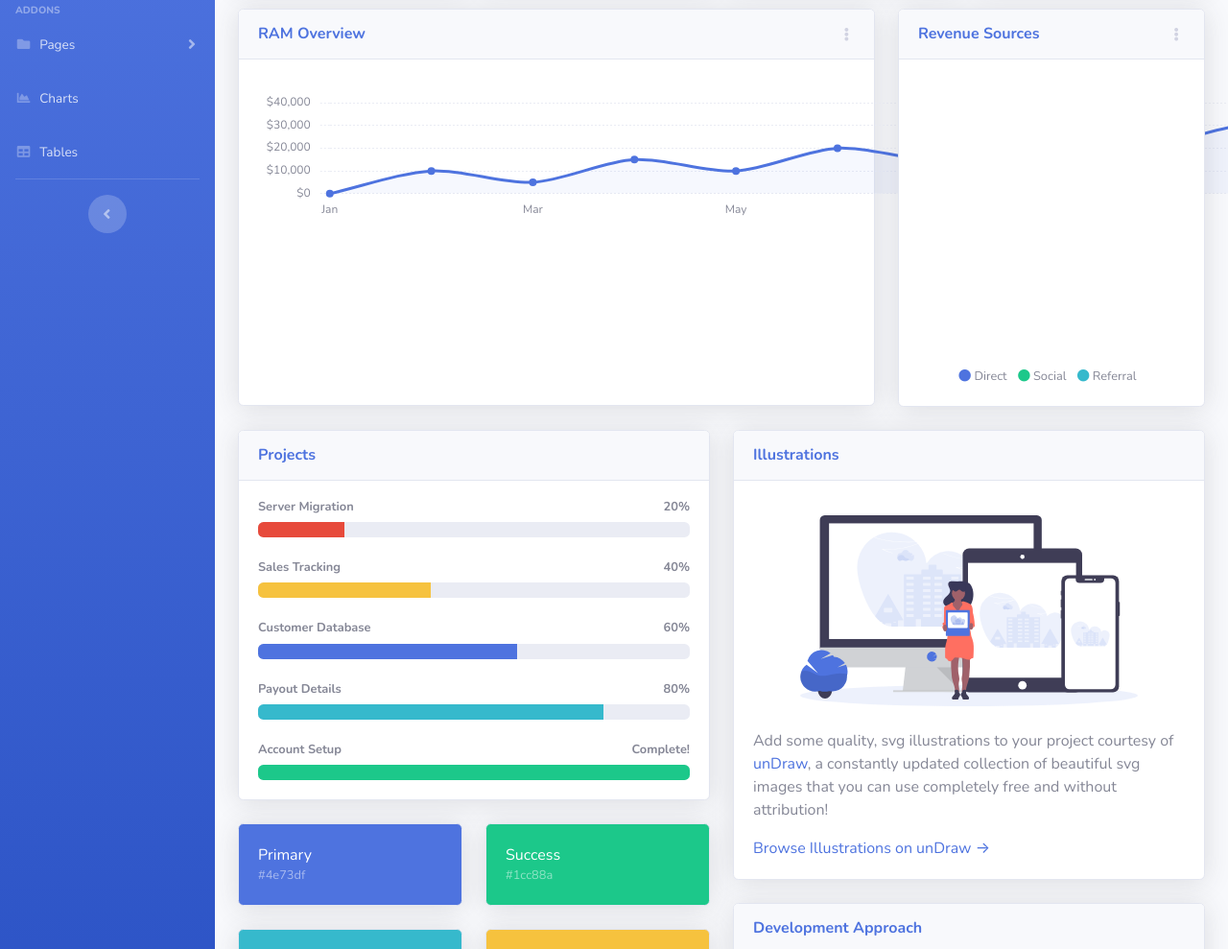
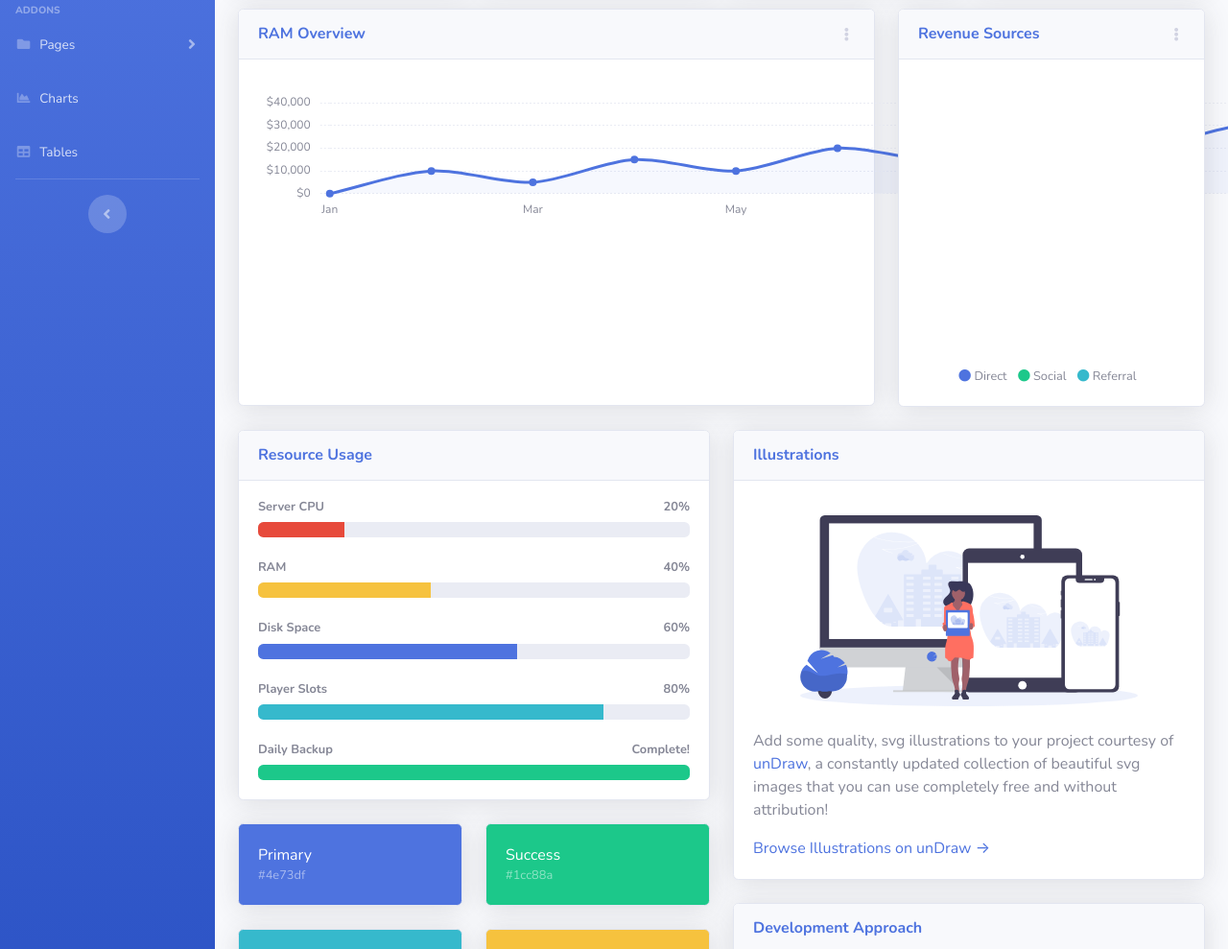
Before and after one commit to LDWme/Craft-Panel, a website with bundled scripts: page index.html in a window 1280 px wide. Shown: the part 286-1275 px from the top of the page at 96% size. Built offline with nearby package versions, Linux system fonts and the light colour scheme.

Commit message:
Updated Resources card in index.html
Edited the example card to make it a resource usage monitor.

```diff
--- a/index.html
+++ b/index.html
@@ -496,29 +496,29 @@
             <!-- Content Column -->
             <div class="col-lg-6 mb-4">
 
-              <!-- Project Card Example -->
+              <!-- Resources Card -->
               <div class="card shadow mb-4">
                 <div class="card-header py-3">
-                  <h6 class="m-0 font-weight-bold text-primary">Projects</h6>
+                  <h6 class="m-0 font-weight-bold text-primary">Resource Usage</h6>
                 </div>
                 <div class="card-body">
-                  <h4 class="small font-weight-bold">Server Migration <span class="float-right">20%</span></h4>
+                  <h4 class="small font-weight-bold">Server CPU <span class="float-right">20%</span></h4>
                   <div class="progress mb-4">
                     <div class="progress-bar bg-danger" role="progressbar" style="width: 20%" aria-valuenow="20" aria-valuemin="0" aria-valuemax="100"></div>
                   </div>
-                  <h4 class="small font-weight-bold">Sales Tracking <span class="float-right">40%</span></h4>
+                  <h4 class="small font-weight-bold">RAM <span class="float-right">40%</span></h4>
                   <div class="progress mb-4">
                     <div class="progress-bar bg-warning" role="progressbar" style="width: 40%" aria-valuenow="40" aria-valuemin="0" aria-valuemax="100"></div>
                   </div>
-                  <h4 class="small font-weight-bold">Customer Database <span class="float-right">60%</span></h4>
+                  <h4 class="small font-weight-bold">Disk Space <span class="float-right">60%</span></h4>
                   <div class="progress mb-4">
                     <div class="progress-bar" role="progressbar" style="width: 60%" aria-valuenow="60" aria-valuemin="0" aria-valuemax="100"></div>
                   </div>
-                  <h4 class="small font-weight-bold">Payout Details <span class="float-right">80%</span></h4>
+                  <h4 class="small font-weight-bold">Player Slots <span class="float-right">80%</span></h4>
                   <div class="progress mb-4">
                     <div class="progress-bar bg-info" role="progressbar" style="width: 80%" aria-valuenow="80" aria-valuemin="0" aria-valuemax="100"></div>
                   </div>
-                  <h4 class="small font-weight-bold">Account Setup <span class="float-right">Complete!</span></h4>
+                  <h4 class="small font-weight-bold">Daily Backup <span class="float-right">Complete!</span></h4>
                   <div class="progress">
                     <div class="progress-bar bg-success" role="progressbar" style="width: 100%" aria-valuenow="100" aria-valuemin="0" aria-valuemax="100"></div>
                   </div>
```
